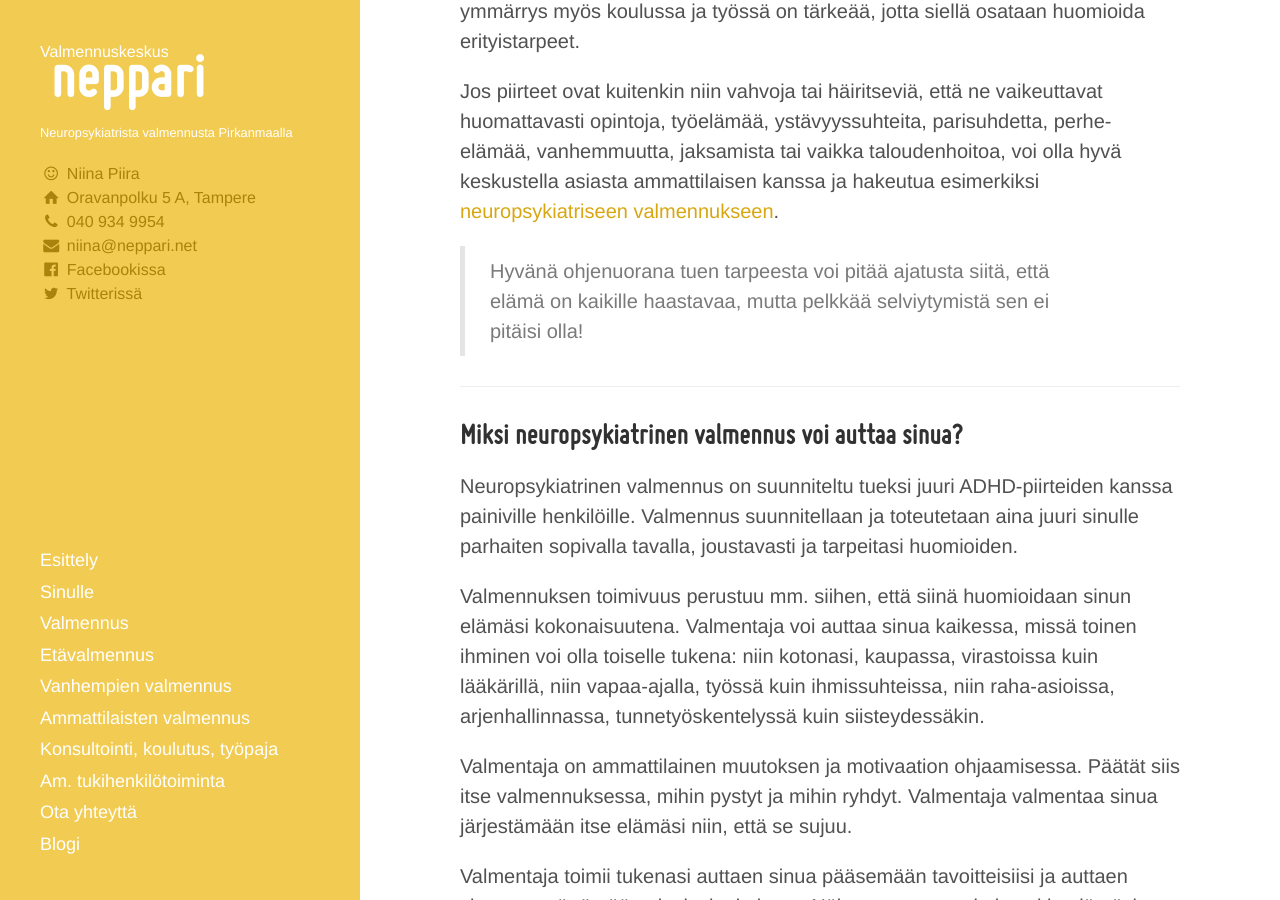
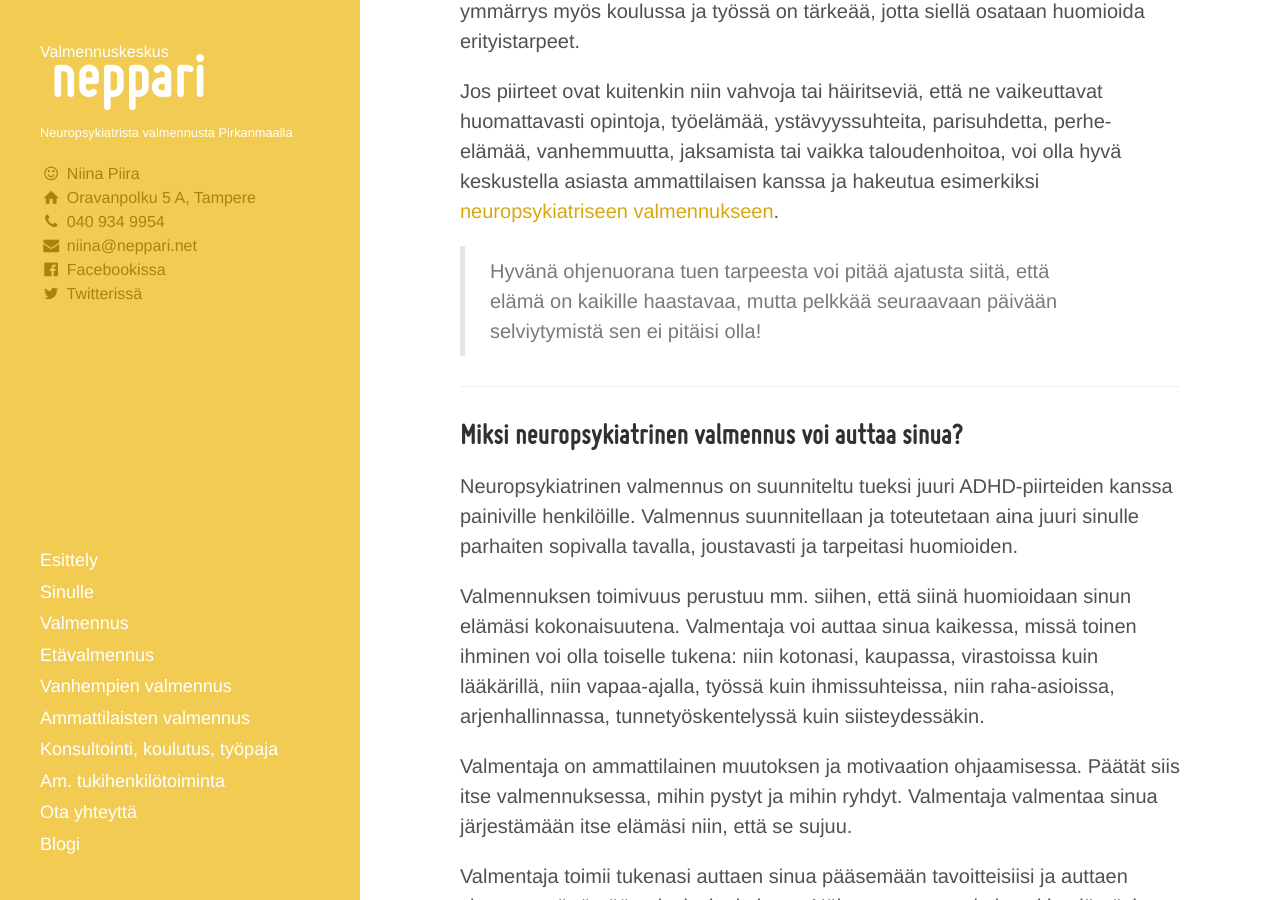
Before and after one commit to niinapiira/neppari.net, a Jekyll site: the page built from pieni-adhd-infopaketti.md, in a window 1280 px wide and 900 px high, scrolled down 3023 px. Built offline with Jekyll 4.4.1, drawn with Linux system fonts in a browser that asks for light colours.

Commit message:
Updated pieni-adhd-infopaketti.md

```diff
--- a/pieni-adhd-infopaketti.md
+++ b/pieni-adhd-infopaketti.md
@@ -81,7 +81,7 @@ Ammattiapu ei ole aina tarpeen, vaan hyvät ihmissuhteet, avoimuus, vertaistuki
 
 Jos piirteet ovat kuitenkin niin vahvoja tai häiritseviä, että ne vaikeuttavat huomattavasti opintoja, työelämää, ystävyyssuhteita, parisuhdetta, perhe-elämää, vanhemmuutta, jaksamista tai vaikka taloudenhoitoa, voi olla hyvä keskustella asiasta ammattilaisen kanssa ja hakeutua esimerkiksi [neuropsykiatriseen valmennukseen](/valmennus).
 
-> Hyvänä ohjenuorana tuen tarpeesta voi pitää ajatusta siitä, että elämä on kaikille haastavaa, mutta pelkkää selviytymistä sen ei pitäisi olla!
+> Hyvänä ohjenuorana tuen tarpeesta voi pitää ajatusta siitä, että elämä on kaikille haastavaa, mutta pelkkää seuraavaan päivään selviytymistä sen ei pitäisi olla!
 
 ___
 
```
